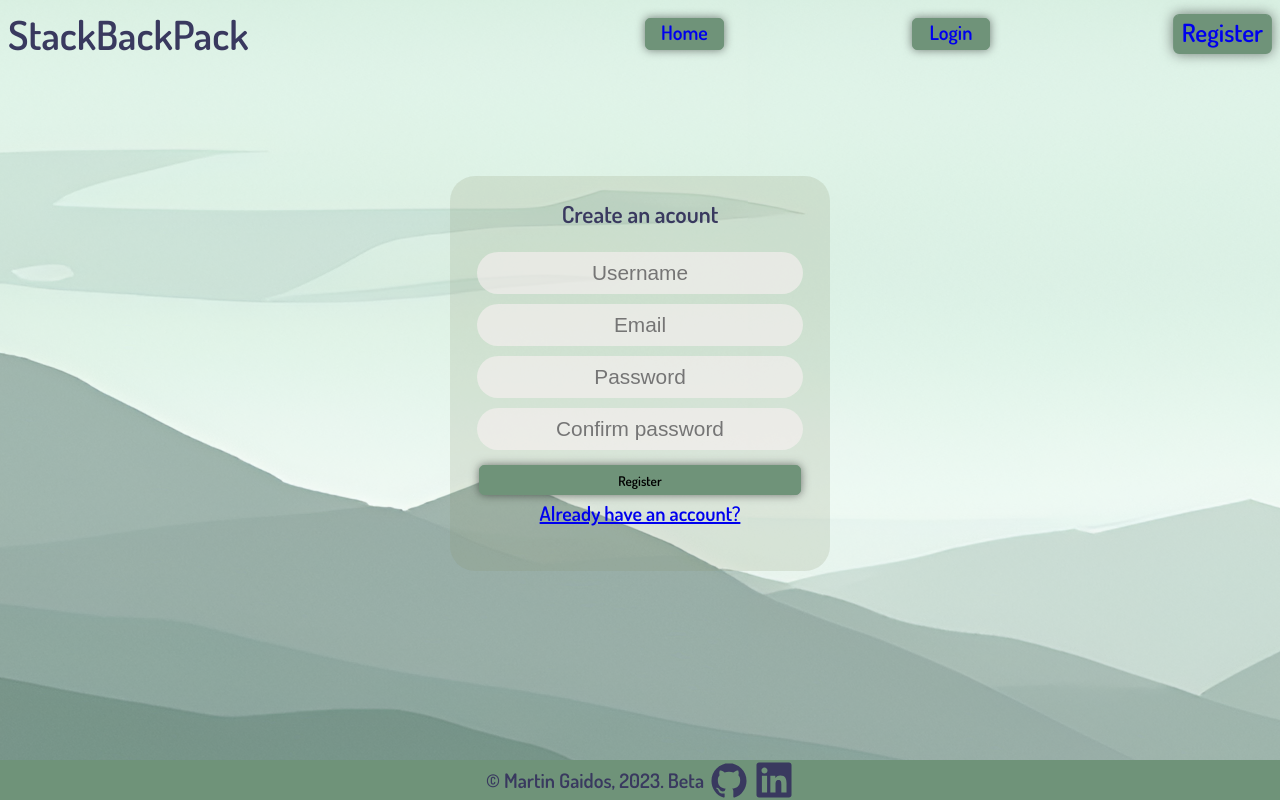
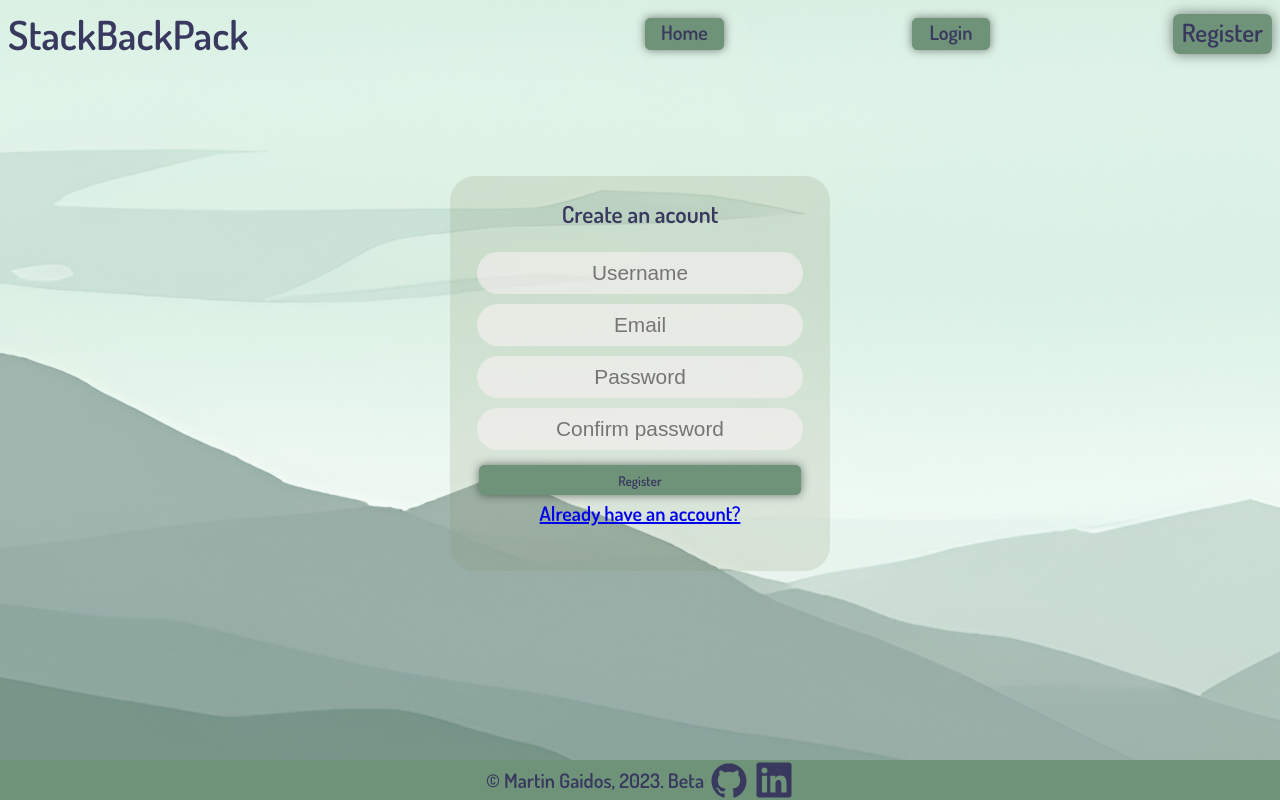
Before and after one commit to mgaidos/StackBackPack, a React (Vite) app in the folder stackBackPack/: page /register in a window 1280 px wide. Built offline with nearby package versions, Linux system fonts and the light colour scheme.

Commit message:
font color fix

```diff
--- a/stackBackPack/src/components/LoginForm.scss
+++ b/stackBackPack/src/components/LoginForm.scss
@@ -31,6 +31,7 @@
             transition: transform 0.2s ease-in-out;
             margin: 5px;
             font-family: $main-font;
+            color: $font-color;
 
             &:hover {
                 transform: rotate(2deg) scale(110%);
--- a/stackBackPack/src/components/RegisterForm.scss
+++ b/stackBackPack/src/components/RegisterForm.scss
@@ -23,6 +23,7 @@
             transition: transform 0.2s ease-in-out;
             margin: 5px;
             font-family: $main-font;
+            color: $font-color;
 
             &:hover {
                 transform: rotate(2deg) scale(110%);
--- a/stackBackPack/src/components/navbar.scss
+++ b/stackBackPack/src/components/navbar.scss
@@ -38,6 +38,7 @@ header {
 
             a {
                 text-decoration: none;
+                color: $font-color;
                 min-width: 6vw;
                 height: 1.5rem;
                 border: 1px solid $btn-color;
```
